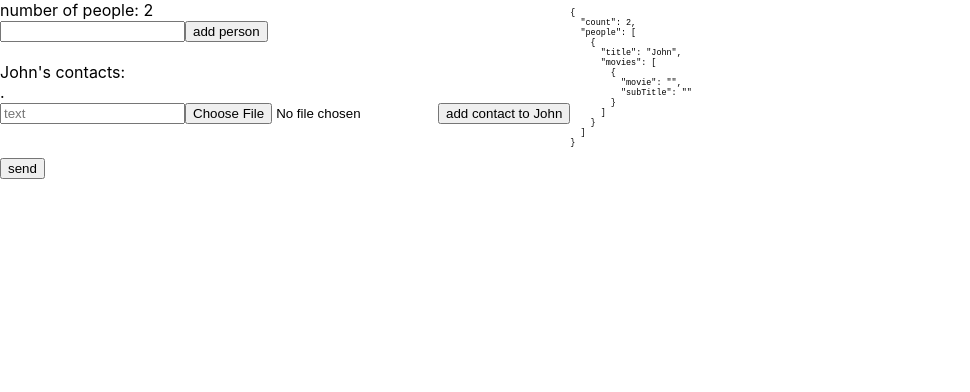
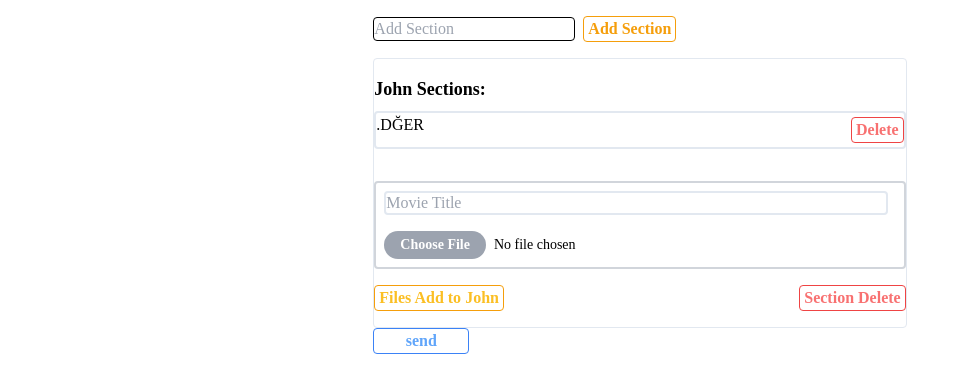
Before and after one commit to nurovic/movie-list, a React (Create React App) app in the folder frontend/: page / in a window 1280 px wide. Shown: the top 392 px of the page, without its empty margins (0-970 px from the left). Built offline with nearby package versions, Linux system fonts and the light colour scheme.

Commit message:
tailwind

```diff
--- a/frontend/package.json
+++ b/frontend/package.json
@@ -38,5 +38,8 @@
       "last 1 firefox version",
       "last 1 safari version"
     ]
+  },
+  "devDependencies": {
+    "tailwindcss": "^3.2.4"
   }
 }
--- a/frontend/src/Components/FormMovieArray/CreateFormArray.jsx
+++ b/frontend/src/Components/FormMovieArray/CreateFormArray.jsx
@@ -1,5 +1,5 @@
 import React from "react";
-import { Formik, Form, FieldArray  } from "formik";
+import { Formik, Form, FieldArray } from "formik";
 import FormTitle from './FormTitle'
 import axios from 'axios'
 const peopleData = {
@@ -7,7 +7,7 @@ const peopleData = {
   people: [
     {
       title: "John",
-        movies: [{ movie: "", subTitle: ""}]
+      movies: [{ movie: "", subTitle: "" }]
     },
   ]
 };
@@ -24,13 +24,13 @@ const CreateFormArray = () => {
 
     <>
       <Formik initialValues={{ ...peopleData }} enableReinitialize={true}
-    onSubmit={a => {dataCpz(a)}}
+        onSubmit={a => { dataCpz(a) }}
       >
         {({ values }) => (
-        <Form >
-          <div style={{ display: "flex" }}>
-            <div style={{ float: "left" }}>
-              <span>number of people: {values.count}</span>
+          <div className="flex justify-center">
+            <Form className="flex flex-col w-5/12 relative">
+              <div className="flex justify-center ">
+                <div className="w-full">
                   <FieldArray name="people">
                     {arrayHelpers => {
                       return (
@@ -43,13 +43,15 @@ const CreateFormArray = () => {
                   </FieldArray>
                 </div>
                 <div>
-              <pre style={{ fontSize: "65%" }}>
+                  {/* <pre style={{ fontSize: "65%" }}>
                 {JSON.stringify(values, null, 2)}
-              </pre>
+              </pre> */}
                 </div>
               </div>
-          <button type="submit" > send</button>
+              <button type="submit" className="bg-transparent right-0 bottom-0  w-24 hover:bg-blue-300 text-blue-400 font-semibold hover:text-white py-1 px-1 border border-blue-500 hover:border-transparent rounded"
+              > send</button>
             </Form>
+          </div>
         )}
       </Formik>
     </>
--- a/frontend/src/Components/FormMovieArray/FormMovieArray.jsx
+++ b/frontend/src/Components/FormMovieArray/FormMovieArray.jsx
@@ -32,12 +32,12 @@ const FormMovieArray = ({ personIndex, contactsArrayHelpers }) => {
   };
 
   const handleChange = async (event) => {
-      if(event.target.type === "file") {
+    if (event.target.type === "file") {
 
       const file = event.target.files[0];
       const base64 = await convertBase64(file);
       setMovie(base64);
-      }else {
+    } else {
       setSubTitle(event.currentTarget.value);
     }
   };
@@ -45,16 +45,38 @@ const FormMovieArray = ({ personIndex, contactsArrayHelpers }) => {
     <>
       {values.people[personIndex].movies.map((contact, index) => (
         <div key={index}>
-            {"." + contact.subTitle}
+          <div className="flex justify-between border-solid border-2 border-slate-200 rounded py-1 mt-2">
+            {".DĞER" + contact.subTitle}
+            <button className="bg-transparent hover:bg-red-500 text-red-400 font-semibold hover:text-white py-1 px-1 border border-red-500 hover:border-transparent rounded">Delete</button>
+          </div>
           <br />
         </div>
       ))}
-        <input type="text" name="subTitle" placeholder="text" value={subTitle} onChange={handleChange} />
+      <div className="flex flex-col border-solid border-2 border-gray-300 rounded p-2 my-4">
+        <input type="text" name="subTitle" placeholder="Movie Title"
+          className="border border-2 border-slate-200 rounded h-6 mr-2 mb-4"
+          value={subTitle} onChange={handleChange} />
 
-        <input type="file" name="movie" onChange={handleChange} />
-        <button type="button" onClick={handleAddContactNumber}>
-          add contact to {values.people[personIndex].title}
+        <input type="file" name="movie"
+          class="text-sm text-grey-300
+        file:mr-2 file:py-1 file:px-4
+        file:rounded-full file:border-0
+        file:text-md file:font-semibold  file:text-white
+        file:bg-gray-400
+        hover:file:cursor-pointer hover:file:opacity-80"
+          onChange={handleChange} />
+      </div>
+      <div className="flex justify-between">
+      <button type="button"
+        className="bg-transparent hover:bg-amber-500 mb-4 text-amber-400 font-semibold hover:text-white py-1 px-1 border border-amber-500 hover:border-transparent rounded"
+        onClick={handleAddContactNumber}>
+        Files Add to {values.people[personIndex].title}
       </button>
+      <button
+        className="bg-transparent hover:bg-red-500 mb-4 text-red-400 font-semibold hover:text-white py-1 px-1 border border-red-500 hover:border-transparent rounded"
+      >
+        Section Delete</button>
+        </div>
     </>
   );
 };
--- a/frontend/src/Components/FormMovieArray/FormTitle.jsx
+++ b/frontend/src/Components/FormMovieArray/FormTitle.jsx
@@ -23,19 +23,30 @@ const FormTitle = ({ peopleArrayHelpers }) => {
 
   return (
     <>
-        <input type="text" value={title} onChange={handleChange} />
-        <button type="button" onClick={handleAddPerson}>
-          add person
+      <input type="text" value={title} onChange={handleChange}
+        className="border border-black rounded h-6 mr-2"
+        placeholder="Add Section"
+      />
+      <button type="button" onClick={handleAddPerson}
+        className="bg-transparent hover:bg-amber-500 text-amber-500 font-semibold hover:text-white py-1 px-1 border border-amber-500 hover:border-transparent rounded">
+        Add Section
       </button>
       {values.people.map((person, index) => (
-          <div key={person.title + index}>
+        <div key={person.title + index}
+          className="border-solid border rounded border-slate-200 mt-4"
+        >
           <br />
-            <span>{person.title}'s contacts:</span>
-            <FieldArray name={`people[${index}].movies`}>
+          <span
+            className="text-lg font-bold"
+          >{person.title} Sections:</span>
+          <FieldArray
+
+            name={`people[${index}].movies`}>
             {arrayHelpers => (
               <>
                 <br />
                 <FormMovieArray
+                  className="border-2 border-black rounded h-6 mr-2"
                   personIndex={index}
                   contactsArrayHelpers={arrayHelpers}
                 />
--- a/frontend/src/Pages/MovieCreate.jsx
+++ b/frontend/src/Pages/MovieCreate.jsx
@@ -3,7 +3,7 @@ import CreateFormArray from '../Components/FormMovieArray/CreateFormArray'
 const MovieCreate = () => {
   return (
     <div>
-      <CreateFormArray/>
+      <CreateFormArray />
     </div>
   )
 }
--- a/frontend/src/index.css
+++ b/frontend/src/index.css
@@ -1,3 +1,6 @@
+@tailwind base;
+@tailwind components;
+@tailwind utilities;
 body {
   margin: 0;
   font-family: -apple-system, BlinkMacSystemFont, 'Segoe UI', 'Roboto', 'Oxygen',
@@ -11,3 +14,46 @@ code {
   font-family: source-code-pro, Menlo, Monaco, Consolas, 'Courier New',
     monospace;
 }
+html, body, div, span, applet, object, iframe,
+h1, h2, h3, h4, h5, h6, p, blockquote, pre,
+a, abbr, acronym, address, big, cite, code,
+del, dfn, em, img, ins, kbd, q, s, samp,
+small, strike, strong, sub, sup, tt, var,
+b, u, i, center,
+dl, dt, dd, ol, ul, li,
+fieldset, form, label, legend,
+table, caption, tbody, tfoot, thead, tr, th, td,
+article, aside, canvas, details, embed,
+figure, figcaption, footer, header, hgroup,
+menu, nav, output, ruby, section, summary,
+time, mark, audio, video {
+	margin: 0;
+	padding: 0;
+	border: 0;
+	font-size: 100%;
+	font: inherit;
+	vertical-align: baseline;
+}
+/* HTML5 display-role reset for older browsers */
+article, aside, details, figcaption, figure,
+footer, header, hgroup, menu, nav, section {
+	display: block;
+}
+body {
+	line-height: 1;
+}
+ol, ul {
+	list-style: none;
+}
+blockquote, q {
+	quotes: none;
+}
+blockquote:before, blockquote:after,
+q:before, q:after {
+	content: '';
+	content: none;
+}
+table {
+	border-collapse: collapse;
+	border-spacing: 0;
+}
--- /dev/null
+++ b/frontend/tailwind.config.js
@@ -0,0 +1,10 @@
+/** @type {import('tailwindcss').Config} */
+module.exports = {
+  content: [
+    "./src/**/*.{js,jsx,ts,tsx}",
+  ],
+  theme: {
+    extend: {},
+  },
+  plugins: [],
+}
```
Also changed, not shown: 1 other file (tests, documents, lock files or other folders). Lines whose indentation alone changed are shown as unchanged.
